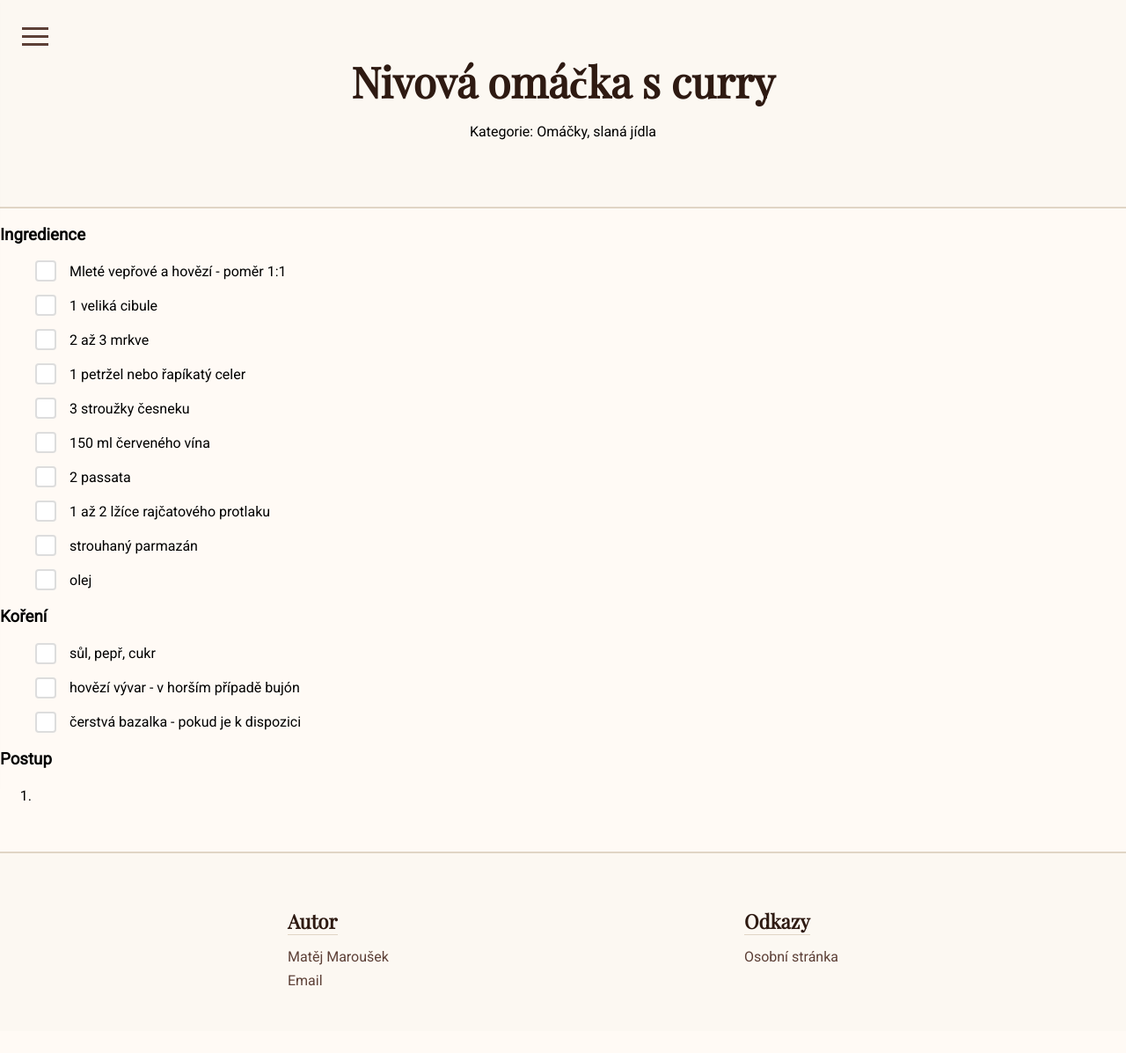
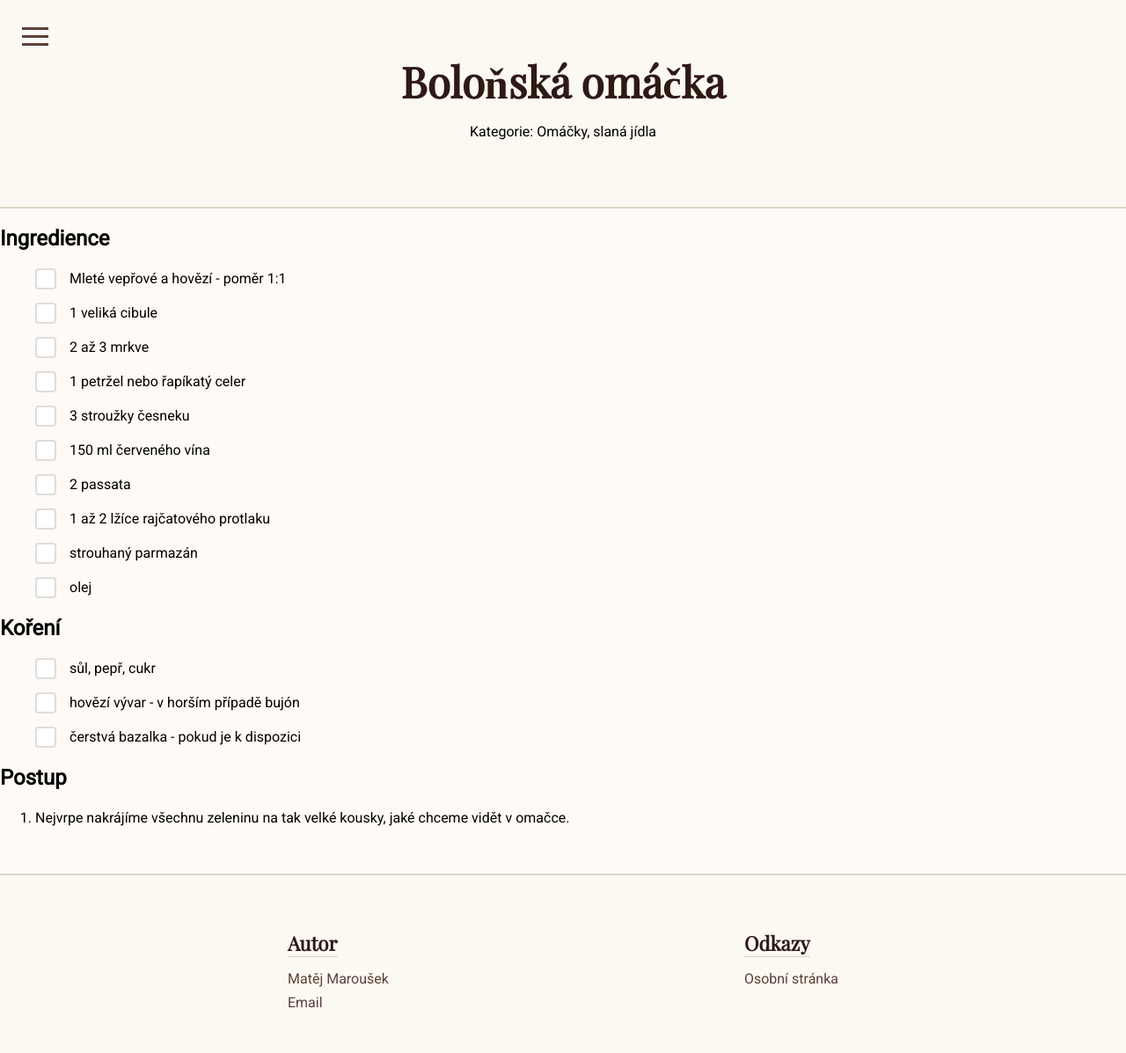
Before and after one commit to M4thys02/Cookbook, a Jekyll site: the page built from _recipes/sauces/bolognese.md, in a window 1280 px wide. Shown: the whole page at 88% size. Built offline with Jekyll 4.4.1, drawn with Linux system fonts in a browser that asks for light colours; some web fonts are replaced; before the commit the page ends 1172 px from its top, so only the background shows below that.

Commit message:
New type of layout for recipes

```diff
--- a/_layouts/sauces_layout.html
+++ b/_layouts/sauces_layout.html
@@ -37,7 +37,32 @@
     <div id="overlay"></div>
 
     <main>
-        {{ content }}
+        <div class="ingredients">
+            <h2>Ingredience</h2>
+                <ul>
+                    {% for item in page.ingredients %}
+                    <li>{{ item }}</li>
+                    {% endfor %}
+                </ul>
+        </div>
+
+        <div class="spices">
+            <h2>Koření</h2>
+                <ul>
+                {% for item in page.spices %}
+                <li>{{ item }}</li>
+                {% endfor %}
+                </ul>
+        </div>
+
+        <div class="procedure">
+            <h2>Postup</h2>
+                <ol>
+                {% for step in page.steps %}
+                <li>{{ step }}</li>
+                {% endfor %}
+                </ol>
+        </div>
     </main>
 
     <footer class="site-footer">
--- a/_recipes/sauces/bolognese.md
+++ b/_recipes/sauces/bolognese.md
@@ -1,24 +1,25 @@
 ---
 layout: sauces_layout
-title: "Nivová omáčka s curry"
+title: "Boloňská omáčka"
 category: "Omáčky, slaná jídla"
+
+ingredients:
+- Mleté vepřové a hovězí - poměr 1:1
+- 1 veliká cibule
+- 2 až 3 mrkve
+- 1 petržel nebo řapíkatý celer
+- 3 stroužky česneku
+- 150 ml červeného vína
+- 2 passata
+- 1 až 2 lžíce rajčatového protlaku
+- strouhaný parmazán
+- olej
+
+spices:
+- sůl, pepř, cukr
+- hovězí vývar - v horším případě bujón
+- čerstvá bazalka - pokud je k dispozici
+
+steps:
+- Nejvrpe nakrájíme všechnu zeleninu na tak velké kousky, jaké chceme vidět v omačce.
 ---
-### Ingredience
-* Mleté vepřové a hovězí - poměr 1:1
-* 1 veliká cibule
-* 2 až 3 mrkve
-* 1 petržel nebo řapíkatý celer
-* 3 stroužky česneku
-* 150 ml červeného vína
-* 2 passata
-* 1 až 2 lžíce rajčatového protlaku
-* strouhaný parmazán
-* olej
-
-### Koření
-* sůl, pepř, cukr
-* hovězí vývar - v horším případě bujón
-* čerstvá bazalka - pokud je k dispozici
-
-### Postup
-1.
```
Also changed, not shown: _recipes/sauces/nivova.md (+1 -1 lines).
